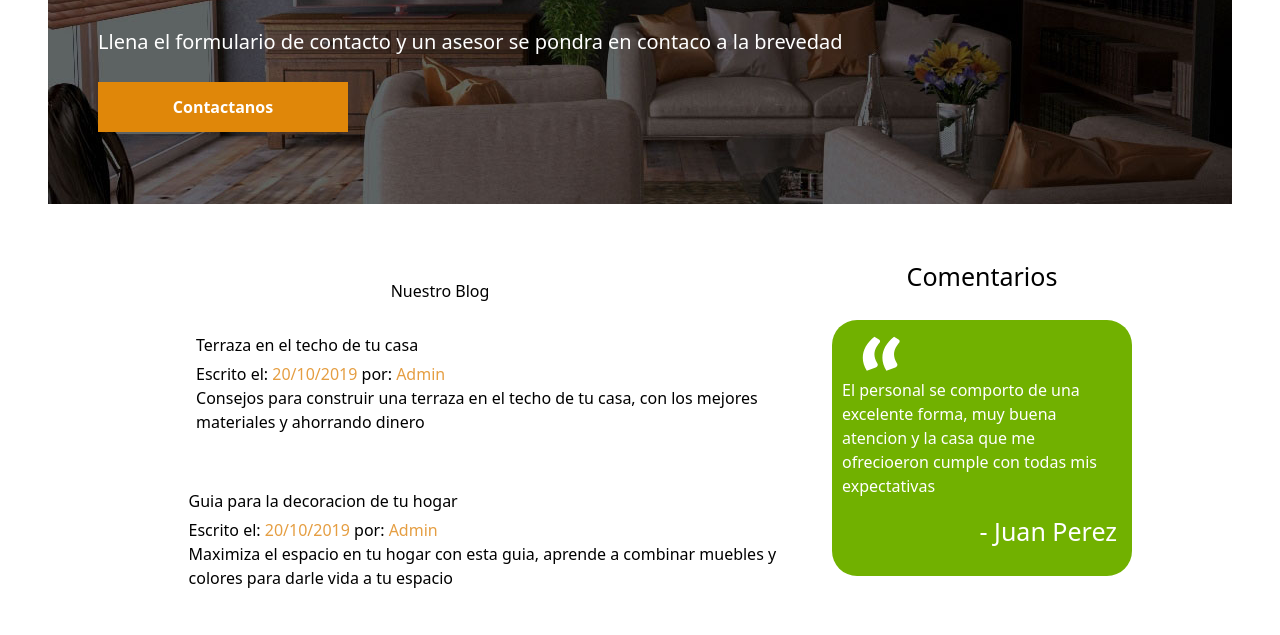
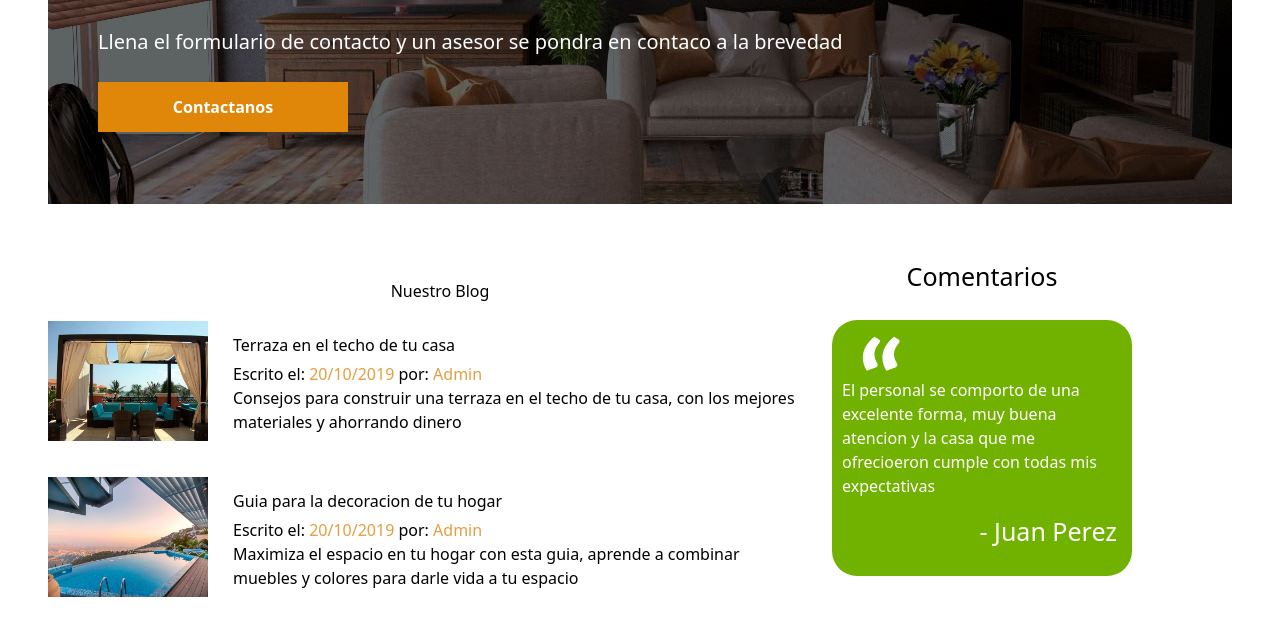
Before and after one commit to leoneldagostino/tpLaboIII_LeonelDagostino, a website: page index.html in a window 1280 px wide. Shown: the part 803-1438 px from the top of the page. Drawn offline with nearby package versions, Linux system fonts and the light colour scheme; the site is published under a folder, as on GitHub Pages, so addresses that start at the root find nothing; a script that the page names is missing.

Commit message:
correccion rutas imagenes

```diff
--- a/index.html
+++ b/index.html
@@ -81,7 +81,7 @@
                 <h2>Nuestro Blog</h2>
                 <div class="articulos">
                     <div class="articulo">
-                        <img src="/images/blog1.jpg" alt="">
+                        <img src="images/blog1.jpg" alt="">
                         <div class="info">
 
                             <h3 class="articulo-titulo">Terraza en el techo de tu casa</h3>
@@ -92,7 +92,7 @@
                     </div>
                     <div class="articulo">
 
-                        <img src="/images/blog2.jpg" alt="">
+                        <img src="images/blog2.jpg" alt="">
                         <div class="info">
                             <h3 class="articulo-titulo">Guia para la decoracion de tu hogar</h3>
                             <p class="articulo-info">Escrito el: <span class="fecha">20/10/2019</span> por: <span class="autor">Admin</span></p>
```
Also changed, not shown: templates/card.html (+3 -3 lines).
